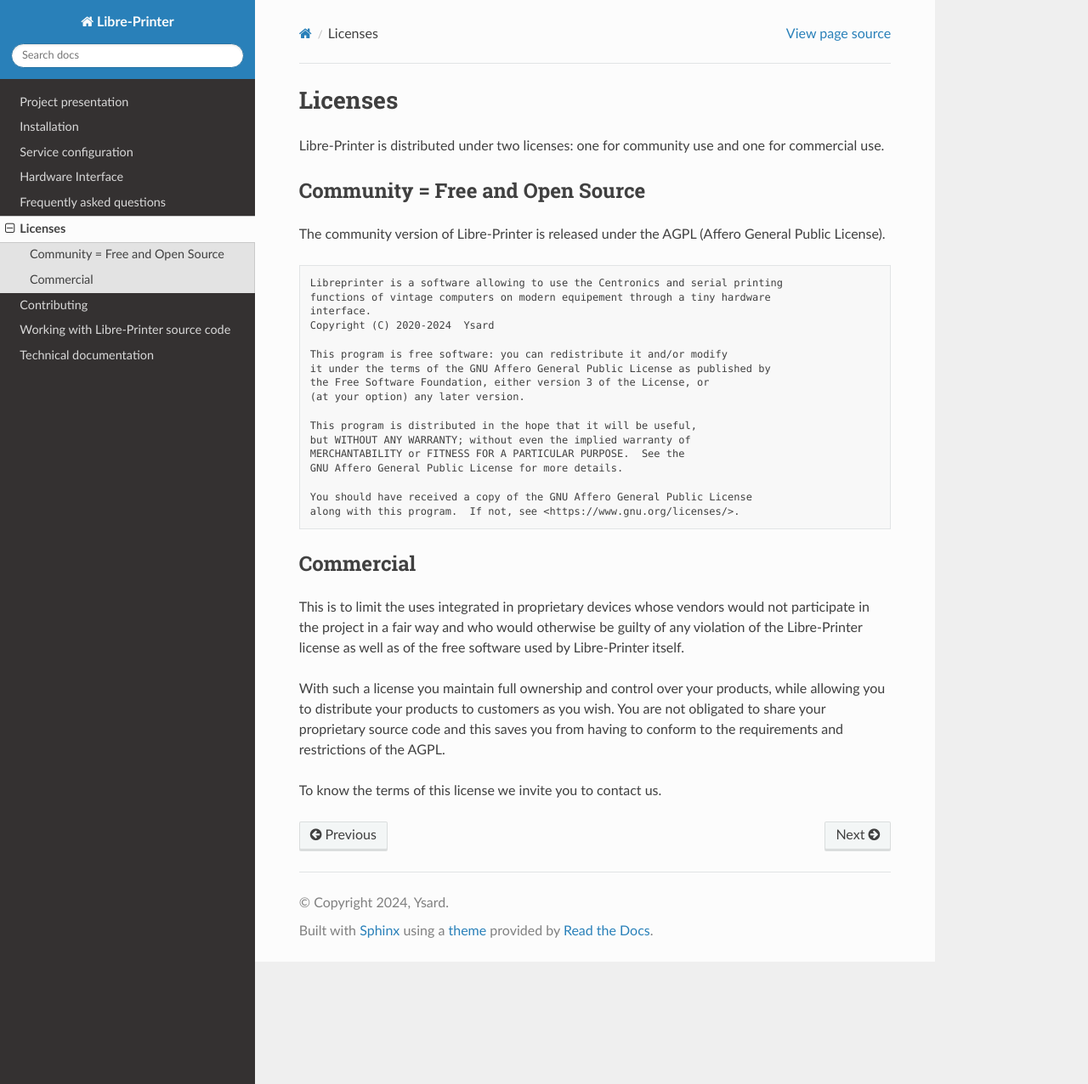
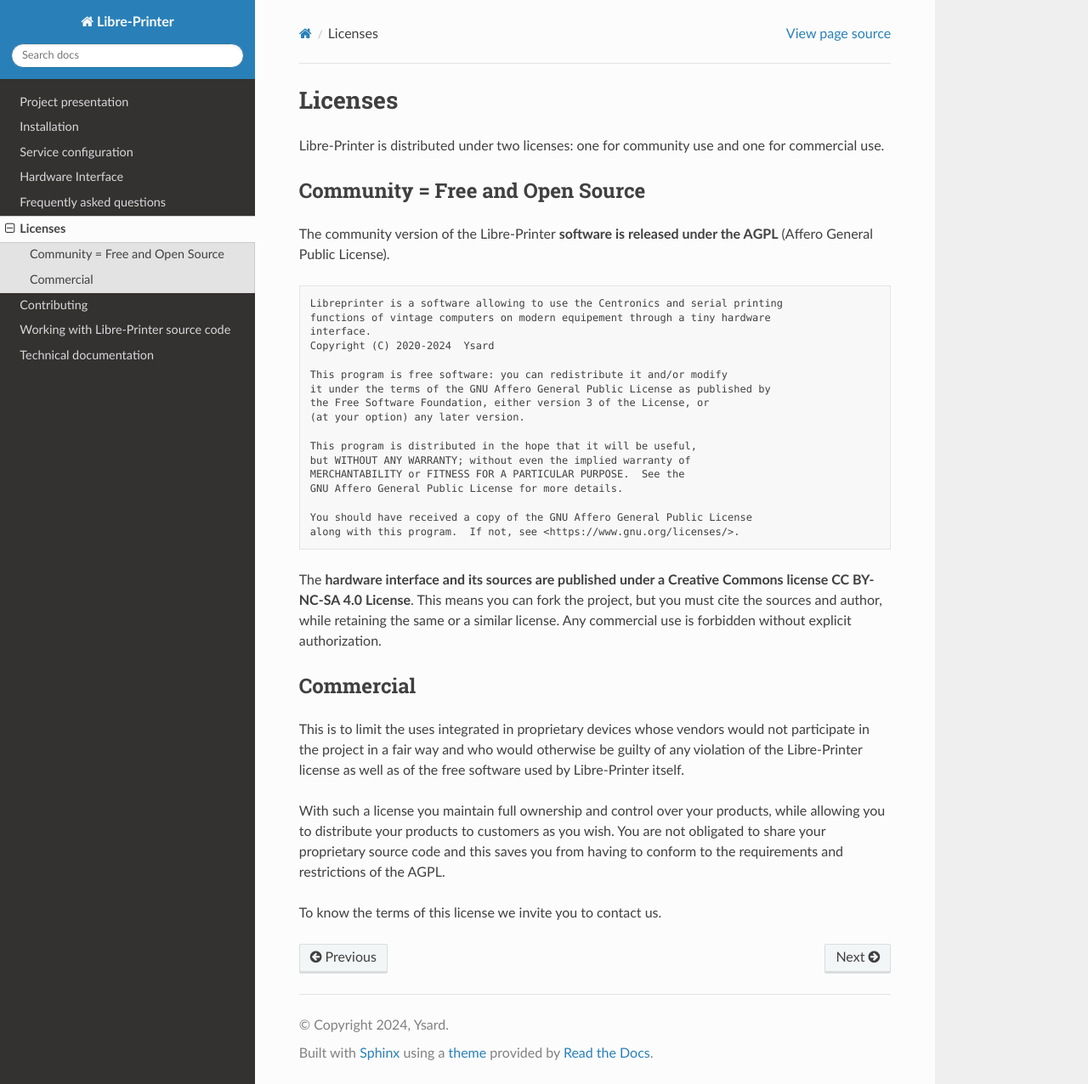
Before and after one commit to ysard/libre-printer, a Sphinx documentation site: the page built from doc/source/license.rst, in a window 1280 px wide and 1276 px high. Shown: the whole window at 85% size. Built offline with Sphinx 7.4.7 and the Read the Docs theme 2.0.0, drawn with Linux system fonts in a browser that asks for light colours.

Commit message:
[doc] Add hardware license

```diff
--- a/doc/source/license.rst
+++ b/doc/source/license.rst
@@ -10,7 +10,7 @@
 Community = Free and Open Source
 ================================
 
-The community version of |project_name| is released under the AGPL
+The community version of the |project_name| **software is released under the AGPL**
 (Affero General Public License).
 
 .. code-block:: text
@@ -33,6 +33,13 @@
   You should have received a copy of the GNU Affero General Public License
   along with this program.  If not, see <https://www.gnu.org/licenses/>.
 
+
+The **hardware interface and its sources are published under a Creative Commons
+license  CC BY-NC-SA 4.0 License**. This means you can fork the project,
+but you must cite the sources and author, while retaining the same or a
+similar license.
+Any commercial use is forbidden without explicit authorization.
+
 Commercial
 ==========
 
```
